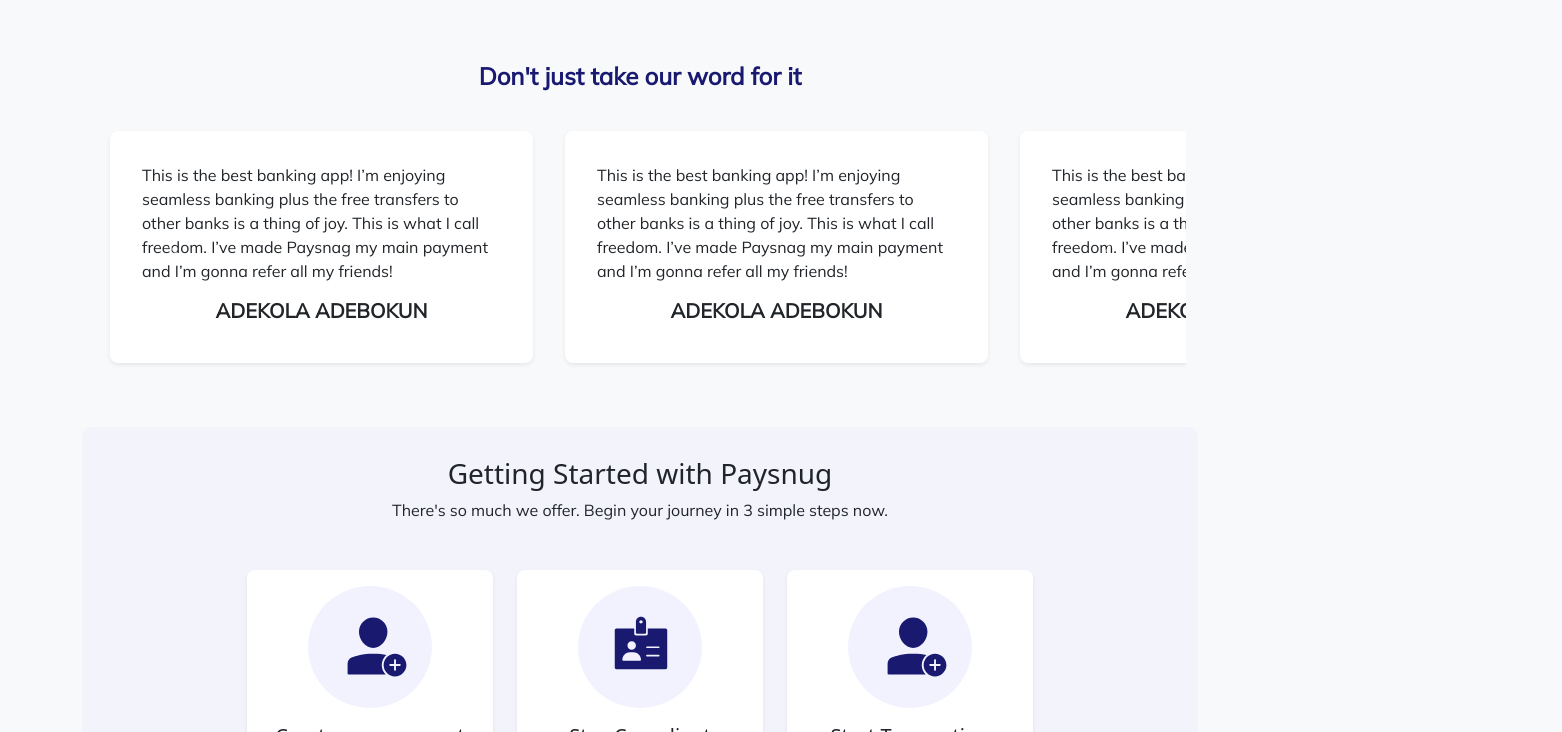
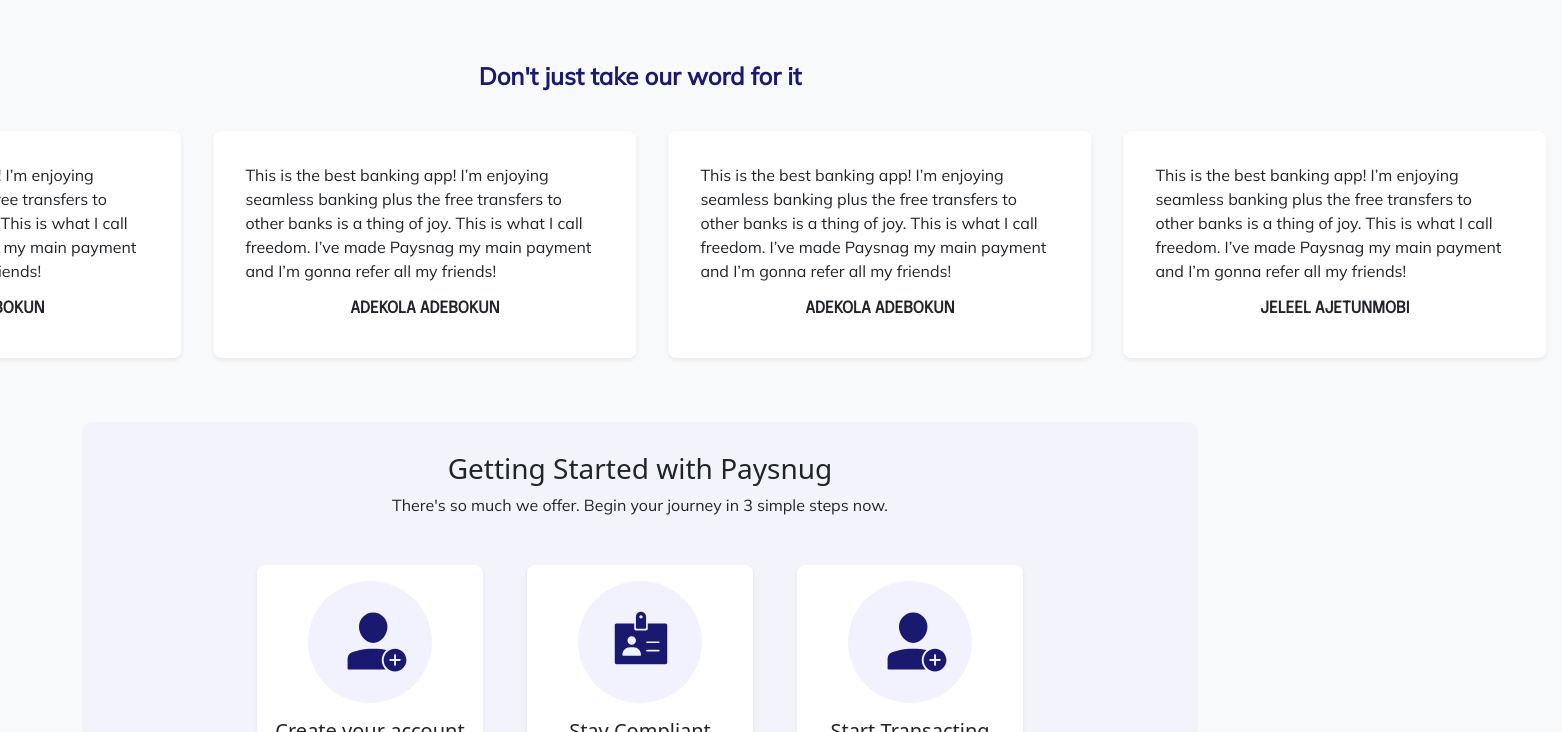
Before and after one commit to paysnugtech/Webpage, a React (Vite) app: page / in a window 1280 px wide. Shown: the part 2444-3176 px from the top of the page, 1562 px wide, since content can reach past the window. Built offline with nearby package versions, Linux system fonts and the light colour scheme.

Commit message:
card carousel adjusted

```diff
--- a/src/Components/CardCarousel.jsx
+++ b/src/Components/CardCarousel.jsx
@@ -1,13 +1,77 @@
+// import React from "react";
+// import { Carousel, Container, Col } from "react-bootstrap";
+// import "bootstrap/dist/css/bootstrap.min.css";
+
+// // Card Component with adjusted styling
+// const Card = ({ text, author }) => (
+//   <div className="card bg-white shadow-sm text-start mb-3 m-3 p-3 rounded-3 border-0">
+//     <div className="card-body">
+//       <p className="card-text">{text}</p>
+//       <h5 className="card-author text-center text-dark">{author}</h5>
+//     </div>
+//   </div>
+// );
+
+// // Carousel Wrapper Component
+// const CardCarousel = ({ items }) => {
+//   return (
+//     <Container>
+//       <Carousel
+//         indicators={false}
+//         controls={true}
+//         className="d-none d-lg-block"
+//         interval={3000} // Prevent auto-sliding
+//       >
+//         {items.map((item, index) => (
+//           <Carousel.Item key={index}>
+//             <div className="d-flex justify-content-around">
+//               <Col lg={5}>
+//                 <Card
+//                   text={items[index % items.length].text}
+//                   author={items[index % items.length].author}
+//                 />
+//               </Col>
+//               <Col lg={5}>
+//                 <Card
+//                   text={items[(index + 1) % items.length].text}
+//                   author={items[(index + 1) % items.length].author}
+//                 />
+//               </Col>
+//               <Col lg={5}>
+//                 <Card
+//                   text={items[(index + 2) % items.length].text}
+//                   author={items[(index + 2) % items.length].author}
+//                 />
+//               </Col>
+//             </div>
+//           </Carousel.Item>
+//         ))}
+//       </Carousel>
+//       <Carousel className="d-lg-none">
+//         {/* Only show carousel on small screens */}
+//         {items.map((item, index) => (
+//           <Carousel.Item key={index}>
+//             <Card text={item.text} author={item.author} />
+//           </Carousel.Item>
+//         ))}
+//       </Carousel>
+//     </Container>
+//   );
+// };
+
+// export default CardCarousel;
+
 import React from "react";
-import { Carousel, Container, Col } from "react-bootstrap";
+import { Container, Col } from "react-bootstrap";
 import "bootstrap/dist/css/bootstrap.min.css";
+import "../assets/css/CardCarousel.css"; // Import the custom CSS for the animation
 
 // Card Component with adjusted styling
 const Card = ({ text, author }) => (
   <div className="card bg-white shadow-sm text-start mb-3 m-3 p-3 rounded-3 border-0">
     <div className="card-body">
       <p className="card-text">{text}</p>
-      <h5 className="card-author text-center text-dark">{author}</h5>
+      <h6 className="card-author text-center text-dark">{author}</h6>
     </div>
   </div>
 );
@@ -16,45 +80,15 @@
 const CardCarousel = ({ items }) => {
   return (
     <Container>
-      <Carousel
-        indicators={false}
-        controls={true}
-        className="d-none d-lg-block"
-        interval={null} // Prevent auto-sliding
-      >
-        {items.map((item, index) => (
-          <Carousel.Item key={index}>
-            <div className="d-flex justify-content-around">
-              <Col lg={5}>
-                <Card
-                  text={items[index % items.length].text}
-                  author={items[index % items.length].author}
-                />
-              </Col>
-              <Col lg={5}>
-                <Card
-                  text={items[(index + 1) % items.length].text}
-                  author={items[(index + 1) % items.length].author}
-                />
-              </Col>
-              <Col lg={5}>
-                <Card
-                  text={items[(index + 2) % items.length].text}
-                  author={items[(index + 2) % items.length].author}
-                />
-              </Col>
-            </div>
-          </Carousel.Item>
-        ))}
-      </Carousel>
-      <Carousel className="d-lg-none">
-        {/* Only show carousel on small screens */}
-        {items.map((item, index) => (
-          <Carousel.Item key={index}>
-            <Card text={item.text} author={item.author} />
-          </Carousel.Item>
-        ))}
-      </Carousel>
+      <div className="carousel-wrapper">
+        <div className="carousel-track">
+          {items.map((item, index) => (
+            <Col lg={5} xs={12} key={index}>
+              <Card text={item.text} author={item.author} />
+            </Col>
+          ))}
+        </div>
+      </div>
     </Container>
   );
 };
--- /dev/null
+++ b/src/assets/css/CardCarousel.css
@@ -0,0 +1,24 @@
+carousel moving slowly begins here .carousel-wrapper {
+  overflow: hidden; /* Hide anything outside the track */
+  width: 100%;
+}
+
+.carousel-track {
+  display: flex;
+  justify-content: space-between;
+  animation: scroll 20s linear infinite; /* 30 seconds duration for smooth scrolling */
+}
+
+@keyframes scroll {
+  0% {
+    transform: translateX(0);
+  }
+  100% {
+    transform: translateX(-100%);
+  }
+}
+
+.card {
+  min-width: 10%; /* Adjust the card size */
+  margin: 0 10px; /* Adjust the spacing between cards */
+}
```
